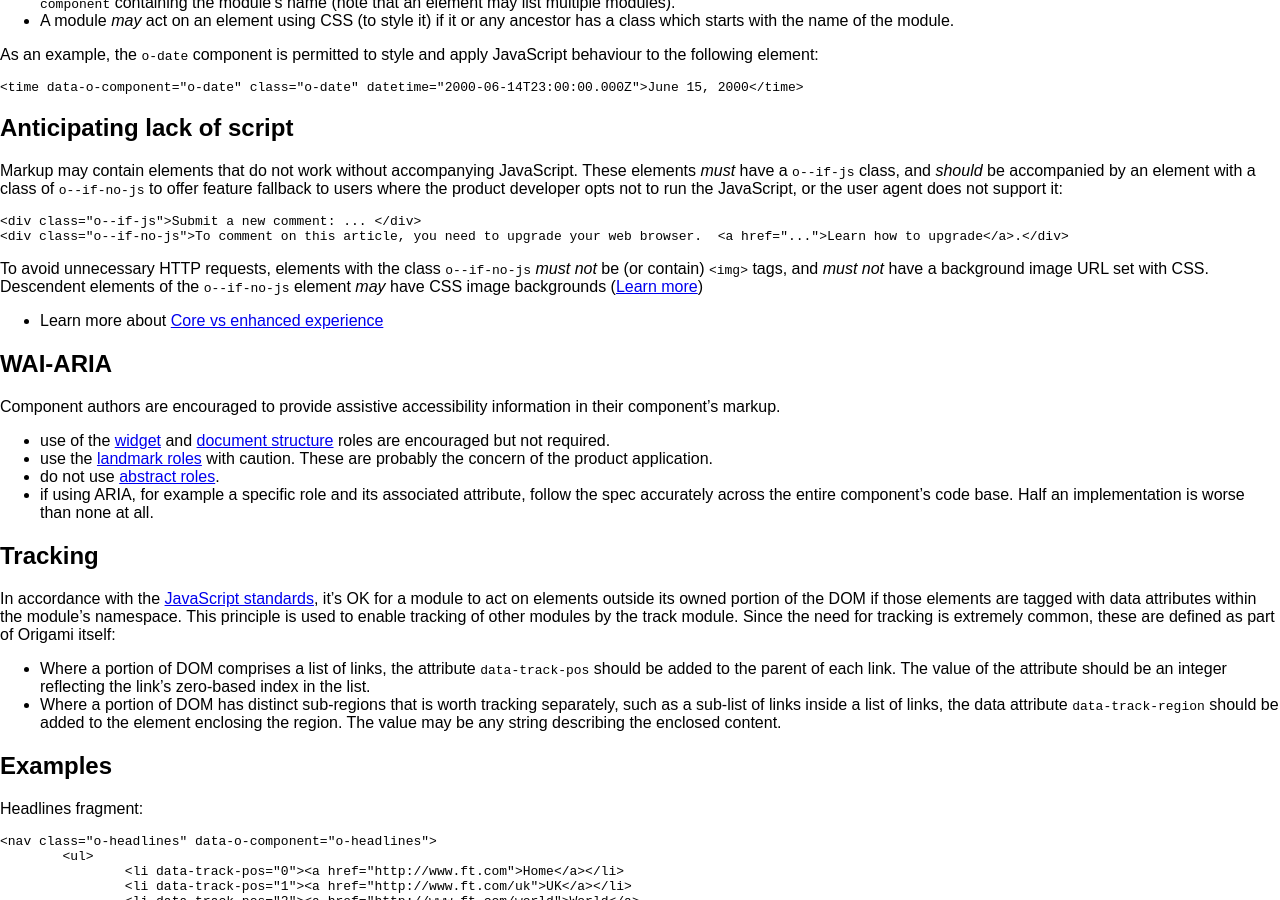
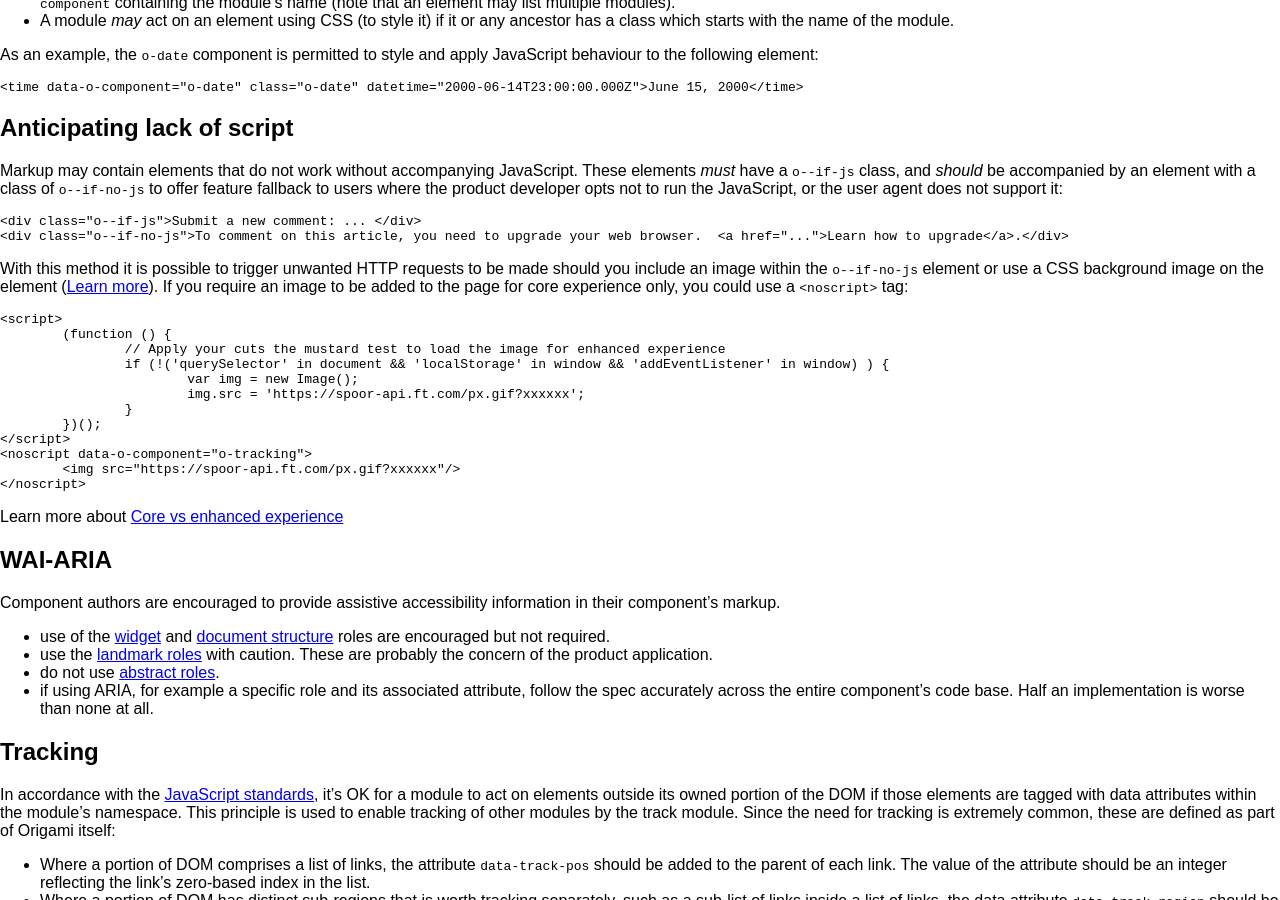
Before and after one commit to Financial-Times/ft-origami, a Jekyll site: the page built from docs/syntax/html.md, in a window 1280 px wide and 900 px high, scrolled down 1510 px. Built offline with Jekyll 4.4.1, drawn with Linux system fonts in a browser that asks for light colours; nearby versions of some CDN libraries; comment, search, counter and statistics services are not loaded; a style sheet for code colours, icons or effects is not loaded.

Commit message:
Update spec and dev guide titles and core vs enhanced docs for developers

```diff
--- a/_includes/home-banner.html
+++ b/_includes/home-banner.html
@@ -11,7 +11,7 @@
 				</p>
 				<div class="hero__actions">
 					<a href="{{ site.baseurl }}/docs/developer-guide/" class="o-buttons o-buttons--big o-buttons--inverse" title="Developer guide">
-						Start coding
+						Start using Origami
 					</a>
 				</div>
 			</div>
--- a/docs/syntax/html.md
+++ b/docs/syntax/html.md
@@ -68,9 +68,22 @@ Markup may contain elements that do not work without accompanying JavaScript.  T
 	<div class="o--if-js">Submit a new comment: ... </div>
 	<div class="o--if-no-js">To comment on this article, you need to upgrade your web browser.  <a href="...">Learn how to upgrade</a>.</div>
 
-To avoid unnecessary HTTP requests, elements with the class `o--if-no-js` *must not* be (or contain) `<img>` tags, and *must not* have a background image URL set with CSS.  Descendent elements of the `o--if-no-js` element *may* have CSS image backgrounds ([Learn more](http://timkadlec.com/2012/04/media-query-asset-downloading-results/))
+With this method it is possible to trigger unwanted HTTP requests to be made should you include an image within the `o--if-no-js` element or use a CSS background image on the element ([Learn more](http://timkadlec.com/2012/04/media-query-asset-downloading-results/)). If you require an image to be added to the page for core experience only, you could use a `<noscript>` tag:
 
-* Learn more about [Core vs enhanced experience]({{site.baseurl}}/docs/developer-guide/using-modules/#core-vs-enhanced-experience)
+	<script>
+		(function () {
+			// Apply your cuts the mustard test to load the image for enhanced experience
+			if (!('querySelector' in document && 'localStorage' in window && 'addEventListener' in window) ) {
+				var img = new Image();
+				img.src = 'https://spoor-api.ft.com/px.gif?xxxxxx';
+			}
+		})();
+	</script>
+	<noscript data-o-component="o-tracking">
+		<img src="https://spoor-api.ft.com/px.gif?xxxxxx"/>
+	</noscript>
+
+Learn more about [Core vs enhanced experience]({{site.baseurl}}/docs/developer-guide/using-modules/#core-vs-enhanced-experience)
 
 ## WAI-ARIA
 
```
Also changed, not shown: docs/component-spec/index.md (+1 -1 lines), docs/developer-guide/index.md (+1 -1 lines), docs/developer-guide/using-modules.md (+1 -1 lines).
